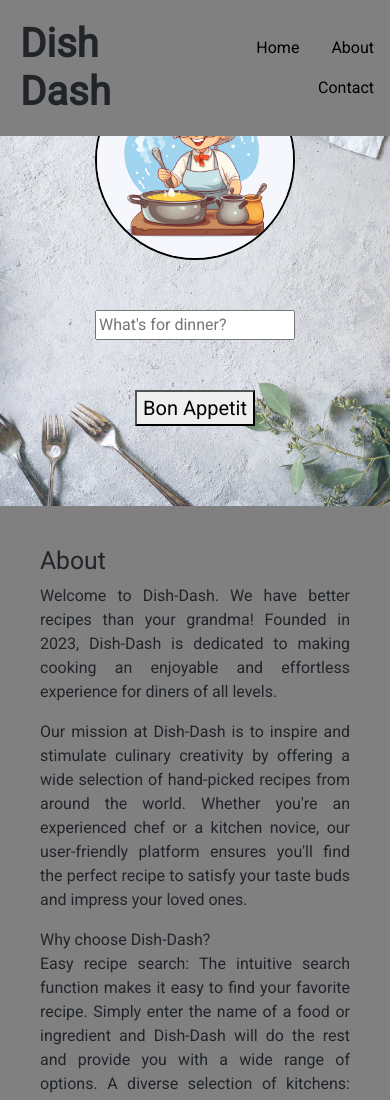
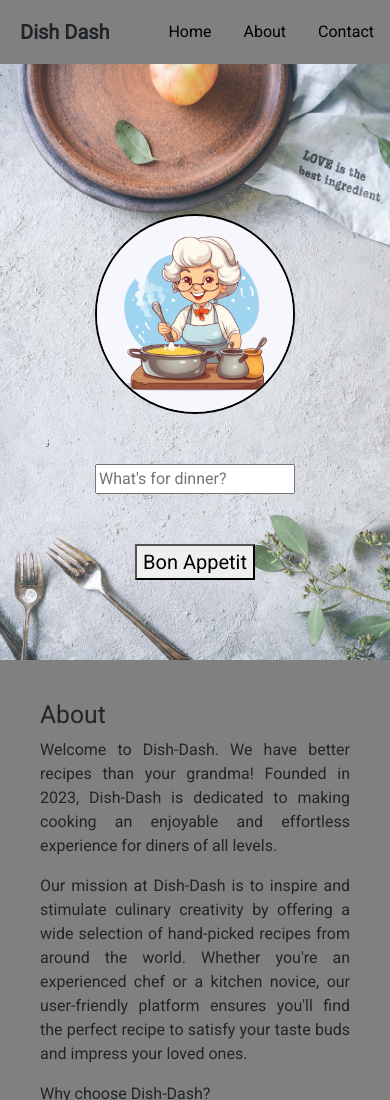
Before and after one commit to devbren/dish-dash, a plain HTML site: page index.html in a window 390 px wide. Shown: the top 1100 px of the page. Drawn offline with nearby package versions, Linux system fonts and the light colour scheme.

Commit message:
added styling to header and card images, added media queries

```diff
--- a/assets/style.css
+++ b/assets/style.css
@@ -7,7 +7,9 @@ header {
     justify-content: space-between;
     align-items: center;
     background-color: gray;
-    position: fixed;
+    position: sticky;
+    top: 0;
+    z-index: 100;
     width: 100%;
 
 }
@@ -42,7 +44,6 @@ header h1 {
     background-image: url("./images/brooke-lark-wMzx2nBdeng-unsplash.jpg");
     background-size: cover;
     background-position: center;
-
 }
 
 
@@ -76,6 +77,7 @@ header h1 {
     width: 200px;
     border-radius: 50%;
     border: 2px solid black;
+    margin-top: 150px;
 }
 
 .hero input {
@@ -164,3 +166,38 @@ footer {
     background-color: gray;
     color: black;
 }
+
+@media (max-width:500px) {
+    .meal-image {
+        height: 200px;
+        width: 200px;
+        /* padding: 10px; */
+    }
+}
+
+@media (max-width: 398px){
+
+    .meal-image {
+        height: 150px;
+        width: 150px;
+        /* padding: 10px;  */
+    }
+}
+
+@media (max-width: 460px){
+
+    header h1 {
+        font-size: 30px;
+        font-weight: bolder
+    }
+
+}
+
+@media (max-width: 412px){
+
+    header h1 {
+        font-size: 20px;
+        font-weight: bolder
+    }
+
+}
```
